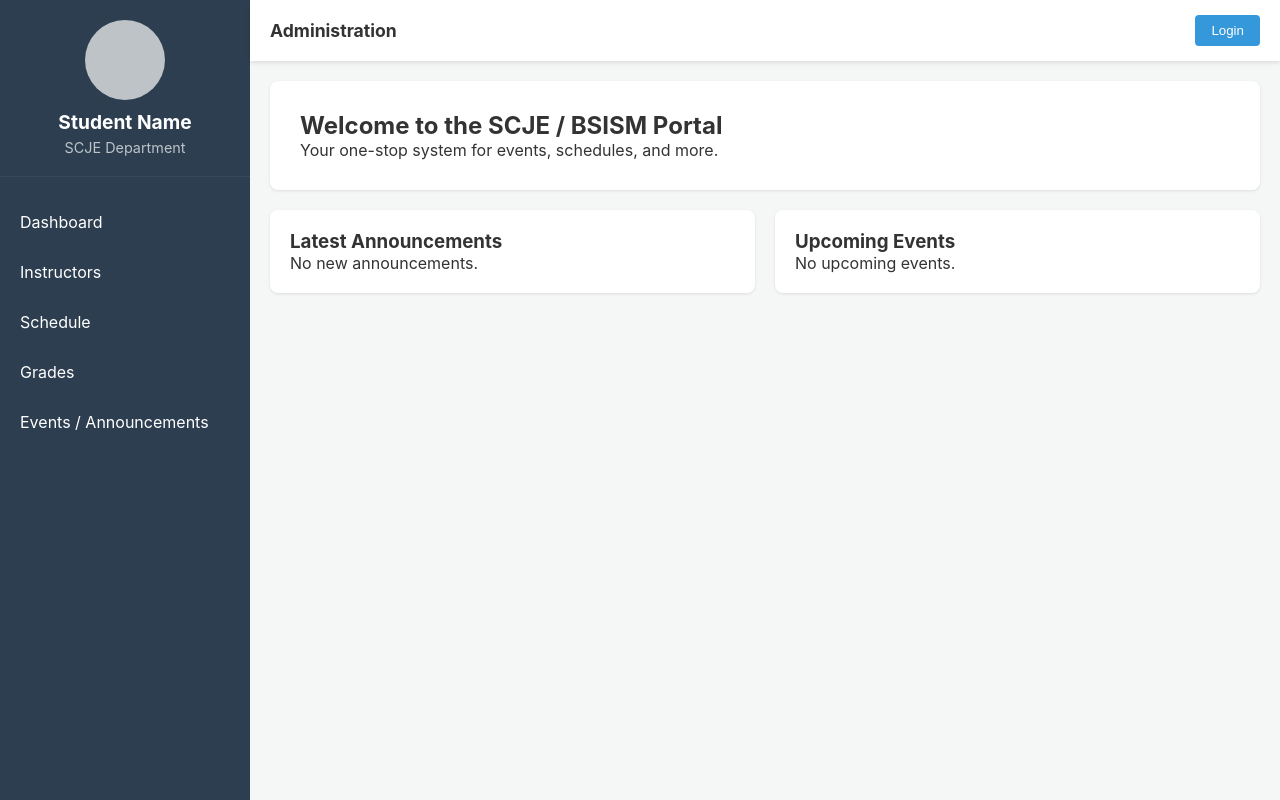
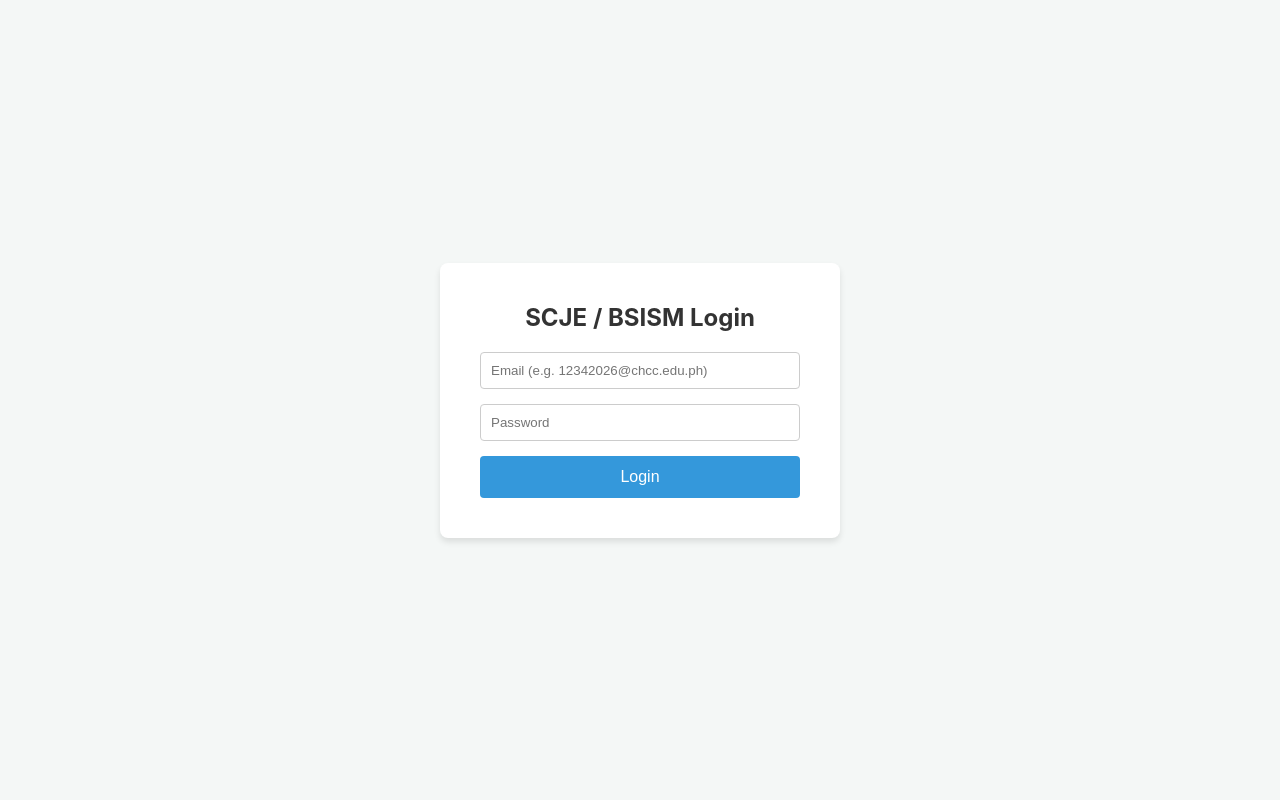
Before and after one commit to AspiringDeveloperCapu/SoftwareEngineer-FinalOutput-SCJEWebApp, a React (Vite) app in the folder frontend/: page / in a window 1280 px wide. Built offline with nearby package versions, Linux system fonts and the light colour scheme.

Commit message:
Add React Router and basic page components

```diff
--- a/frontend/package.json
+++ b/frontend/package.json
@@ -9,7 +9,8 @@
   },
   "dependencies": {
     "react": "^18.2.0",
-    "react-dom": "^18.2.0"
+    "react-dom": "^18.2.0",
+    "react-router-dom": "^7.18.4"
   },
   "devDependencies": {
     "@vitejs/plugin-react": "^4.0.0",
--- a/frontend/src/App.tsx
+++ b/frontend/src/App.tsx
@@ -1,53 +1,23 @@
 import React from "react";
+import { BrowserRouter, Routes, Route, Navigate } from "react-router-dom";
+import Login from "./pages/Login";
+import Dashboard from "./pages/Dashboard";
+import Events from "./pages/Events";
 import "./index.css";
 
 function App() {
   return (
-    <div className="app-container">
-      {/* Drawer */}
-      <aside className="drawer">
-        <div className="user-info">
-          <div className="avatar-placeholder"></div>
-          <h2>Student Name</h2>
-          <p>SCJE Department</p>
-        </div>
-        <nav className="menu">
-          <ul>
-            <li>Dashboard</li>
-            <li>Instructors</li>
-            <li>Schedule</li>
-            <li>Grades</li>
-            <li>Events / Announcements</li>
-          </ul>
-        </nav>
-      </aside>
-
-      {/* Main Content */}
-      <main className="main-content">
-        <header className="navbar">
-          <div className="nav-title">Administration</div>
-          <button className="login-btn">Login</button>
-        </header>
-
-        <div className="dashboard-body">
-          <section className="hero">
-            <h1>Welcome to the SCJE / BSISM Portal</h1>
-            <p>Your one-stop system for events, schedules, and more.</p>
-          </section>
-
-          <div className="content-grid">
-            <section className="card">
-              <h3>Latest Announcements</h3>
-              <p>No new announcements.</p>
-            </section>
-            <section className="card">
-              <h3>Upcoming Events</h3>
-              <p>No upcoming events.</p>
-            </section>
-          </div>
-        </div>
-      </main>
-    </div>
+    <BrowserRouter>
+      <Routes>
+        <Route path="/" element={<Login />} />
+        <Route path="/dashboard" element={<Dashboard />} />
+        <Route path="/events" element={<Events />} />
+        {/* Placeholders for other routes */}
+        <Route path="/instructors" element={<Navigate to="/dashboard" />} />
+        <Route path="/schedule" element={<Navigate to="/dashboard" />} />
+        <Route path="/grades" element={<Navigate to="/dashboard" />} />
+      </Routes>
+    </BrowserRouter>
   );
 }
 
--- /dev/null
+++ b/frontend/src/components/Drawer.tsx
@@ -0,0 +1,23 @@
+import React from "react";
+import { Link } from "react-router-dom";
+
+export default function Drawer() {
+  return (
+    <aside className="drawer">
+      <div className="user-info">
+        <div className="avatar-placeholder"></div>
+        <h2>Student Name</h2>
+        <p>SCJE Department</p>
+      </div>
+      <nav className="menu">
+        <ul>
+          <li><Link to="/dashboard" style={{color: 'white', textDecoration: 'none'}}>Dashboard</Link></li>
+          <li><Link to="/instructors" style={{color: 'white', textDecoration: 'none'}}>Instructors</Link></li>
+          <li><Link to="/schedule" style={{color: 'white', textDecoration: 'none'}}>Schedule</Link></li>
+          <li><Link to="/grades" style={{color: 'white', textDecoration: 'none'}}>Grades</Link></li>
+          <li><Link to="/events" style={{color: 'white', textDecoration: 'none'}}>Events / Announcements</Link></li>
+        </ul>
+      </nav>
+    </aside>
+  );
+}
--- /dev/null
+++ b/frontend/src/pages/Dashboard.tsx
@@ -0,0 +1,34 @@
+import React from "react";
+import Drawer from "../components/Drawer";
+
+export default function Dashboard() {
+  return (
+    <div className="app-container">
+      <Drawer />
+      <main className="main-content">
+        <header className="navbar">
+          <div className="nav-title">Administration</div>
+          <button className="login-btn" onClick={() => window.location.href = '/'}>Logout</button>
+        </header>
+
+        <div className="dashboard-body">
+          <section className="hero">
+            <h1>Welcome to the SCJE / BSISM Portal</h1>
+            <p>Your one-stop system for events, schedules, and more.</p>
+          </section>
+
+          <div className="content-grid">
+            <section className="card">
+              <h3>Latest Announcements</h3>
+              <p>No new announcements.</p>
+            </section>
+            <section className="card">
+              <h3>Upcoming Events</h3>
+              <p>No upcoming events.</p>
+            </section>
+          </div>
+        </div>
+      </main>
+    </div>
+  );
+}
--- /dev/null
+++ b/frontend/src/pages/Events.tsx
@@ -0,0 +1,30 @@
+import React from "react";
+import Drawer from "../components/Drawer";
+
+export default function Events() {
+  return (
+    <div className="app-container">
+      <Drawer />
+      <main className="main-content">
+        <header className="navbar">
+          <div className="nav-title">Events & Announcements</div>
+          <button className="login-btn" onClick={() => window.location.href = '/'}>Logout</button>
+        </header>
+
+        <div className="dashboard-body">
+          <h2>All Events</h2>
+          <div className="content-grid" style={{ marginTop: "20px" }}>
+            <section className="card">
+              <h3>Intramurals 2026</h3>
+              <p>Coming up next month! Prepare your teams.</p>
+            </section>
+            <section className="card">
+              <h3>Criminology Seminar</h3>
+              <p>Guest speaker event in the main hall.</p>
+            </section>
+          </div>
+        </div>
+      </main>
+    </div>
+  );
+}
--- /dev/null
+++ b/frontend/src/pages/Login.tsx
@@ -0,0 +1,41 @@
+import React, { useState } from "react";
+import { useNavigate } from "react-router-dom";
+
+export default function Login() {
+  const navigate = useNavigate();
+  const [email, setEmail] = useState("");
+  const [password, setPassword] = useState("");
+
+  const handleLogin = (e: React.FormEvent) => {
+    e.preventDefault();
+    // TODO: implement real authentication
+    navigate("/dashboard");
+  };
+
+  return (
+    <div style={{ display: "flex", justifyContent: "center", alignItems: "center", height: "100vh", backgroundColor: "#f4f7f6" }}>
+      <div style={{ padding: "40px", backgroundColor: "white", borderRadius: "8px", boxShadow: "0 4px 6px rgba(0,0,0,0.1)", width: "100%", maxWidth: "400px" }}>
+        <h2 style={{ textAlign: "center", marginBottom: "20px" }}>SCJE / BSISM Login</h2>
+        <form onSubmit={handleLogin} style={{ display: "flex", flexDirection: "column", gap: "15px" }}>
+          <input
+            type="email"
+            placeholder="Email (e.g. 12342026@chcc.edu.ph)"
+            value={email}
+            onChange={(e) => setEmail(e.target.value)}
+            style={{ padding: "10px", borderRadius: "4px", border: "1px solid #ccc" }}
+            required
+          />
+          <input
+            type="password"
+            placeholder="Password"
+            value={password}
+            onChange={(e) => setPassword(e.target.value)}
+            style={{ padding: "10px", borderRadius: "4px", border: "1px solid #ccc" }}
+            required
+          />
+          <button type="submit" className="login-btn" style={{ padding: "12px", fontSize: "16px" }}>Login</button>
+        </form>
+      </div>
+    </div>
+  );
+}
```
Also changed, not shown: 1 other file (tests, documents, lock files or other folders).
